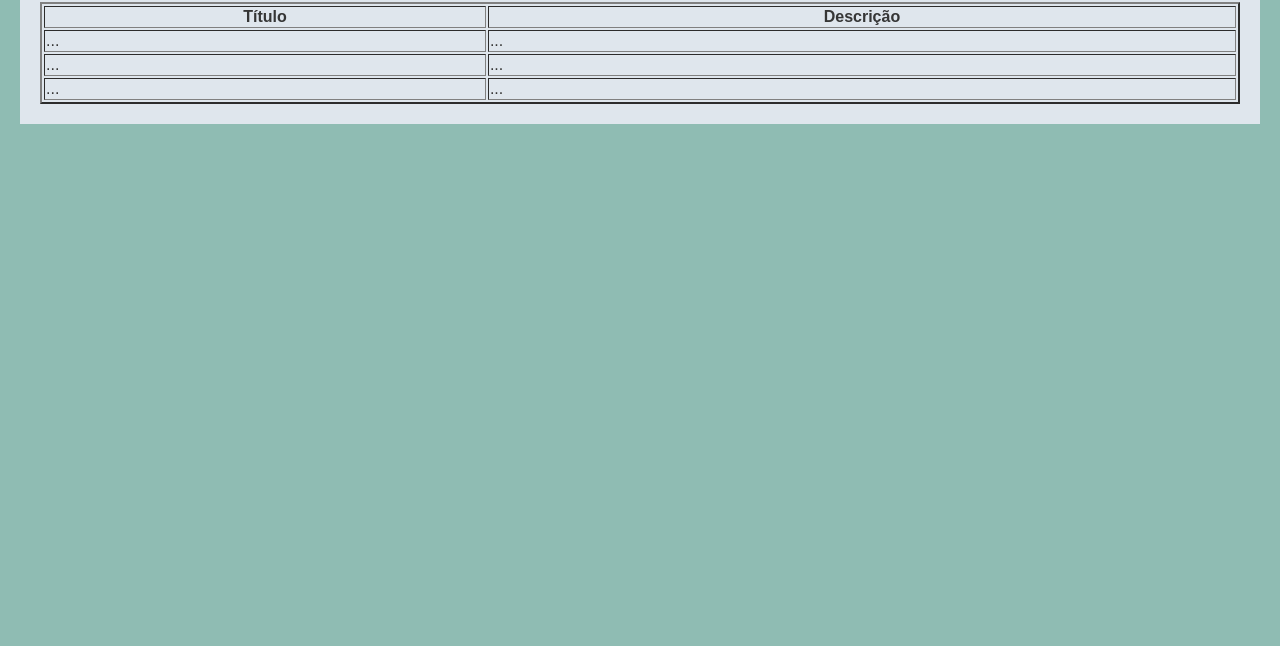
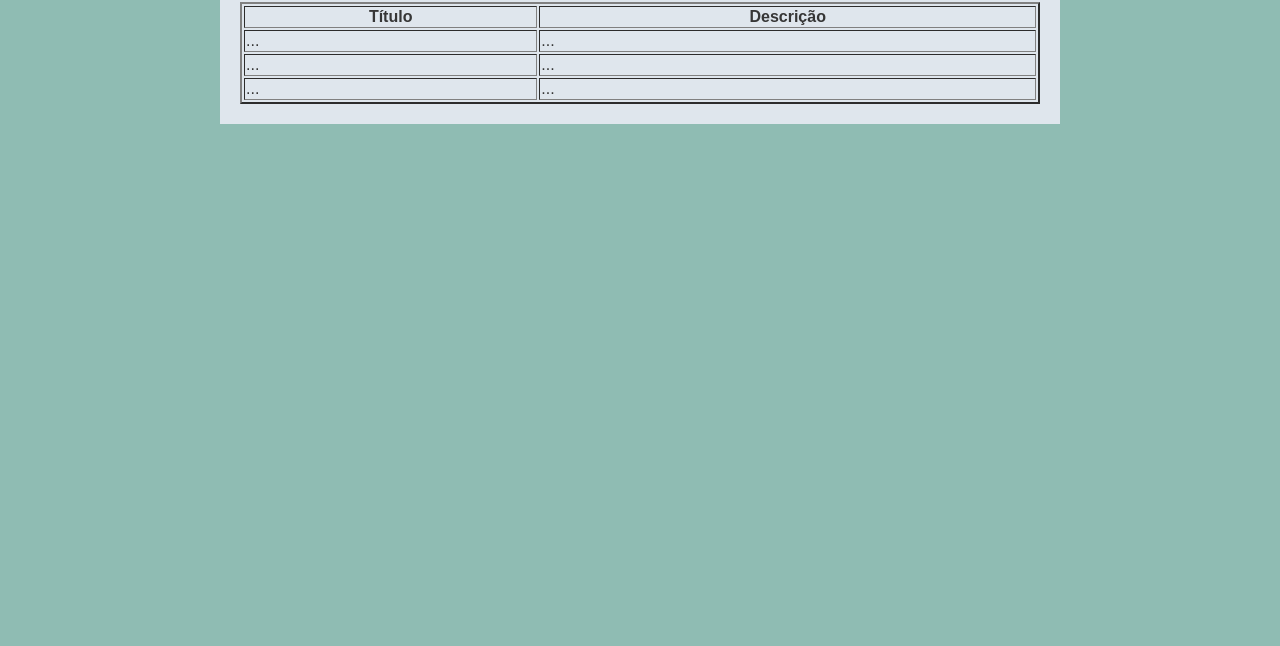
Before and after one commit to 1606187/projeto-pro, a website built with Vite: page index.html in a window 1280 px wide. Shown: the part 154-800 px from the top of the page. Built offline with nearby package versions, Linux system fonts and the light colour scheme.

Commit message:
Adiciona tamanho de caixas para cadastro e listagem

```diff
--- a/src/assets/scss/cadastro.scss
+++ b/src/assets/scss/cadastro.scss
@@ -14,6 +14,7 @@ main {
     display: flex;
     flex-direction: column;
     gap: 15px;
+    max-width: 300px;
 
     &__cabecalho {
       display: flex;
--- a/src/assets/scss/index.scss
+++ b/src/assets/scss/index.scss
@@ -4,13 +4,19 @@
 
 main {
   padding: 10px;
+  display: flex;
+  justify-content: center;
 
   .caixa-listagem {
     background-color: $cinza-claro;
+    flex-grow: 1;
+    max-width: 800px;
     padding: 20px;
     display: flex;
     flex-direction: column;
     gap: 15px;
+    min-height: fit-content;
+    max-height: 400px;
 
     &__cabecalho {
       display: flex;
```
